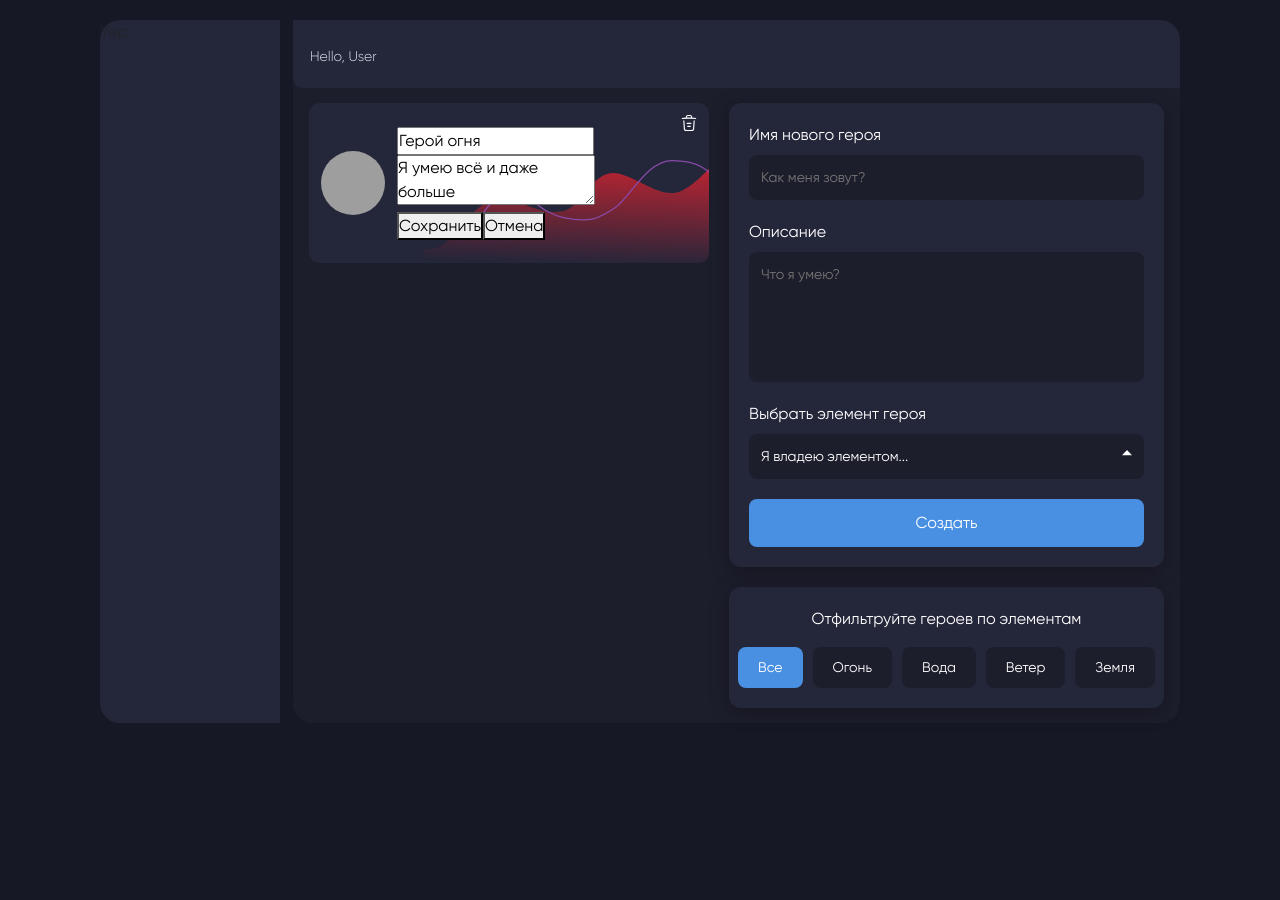
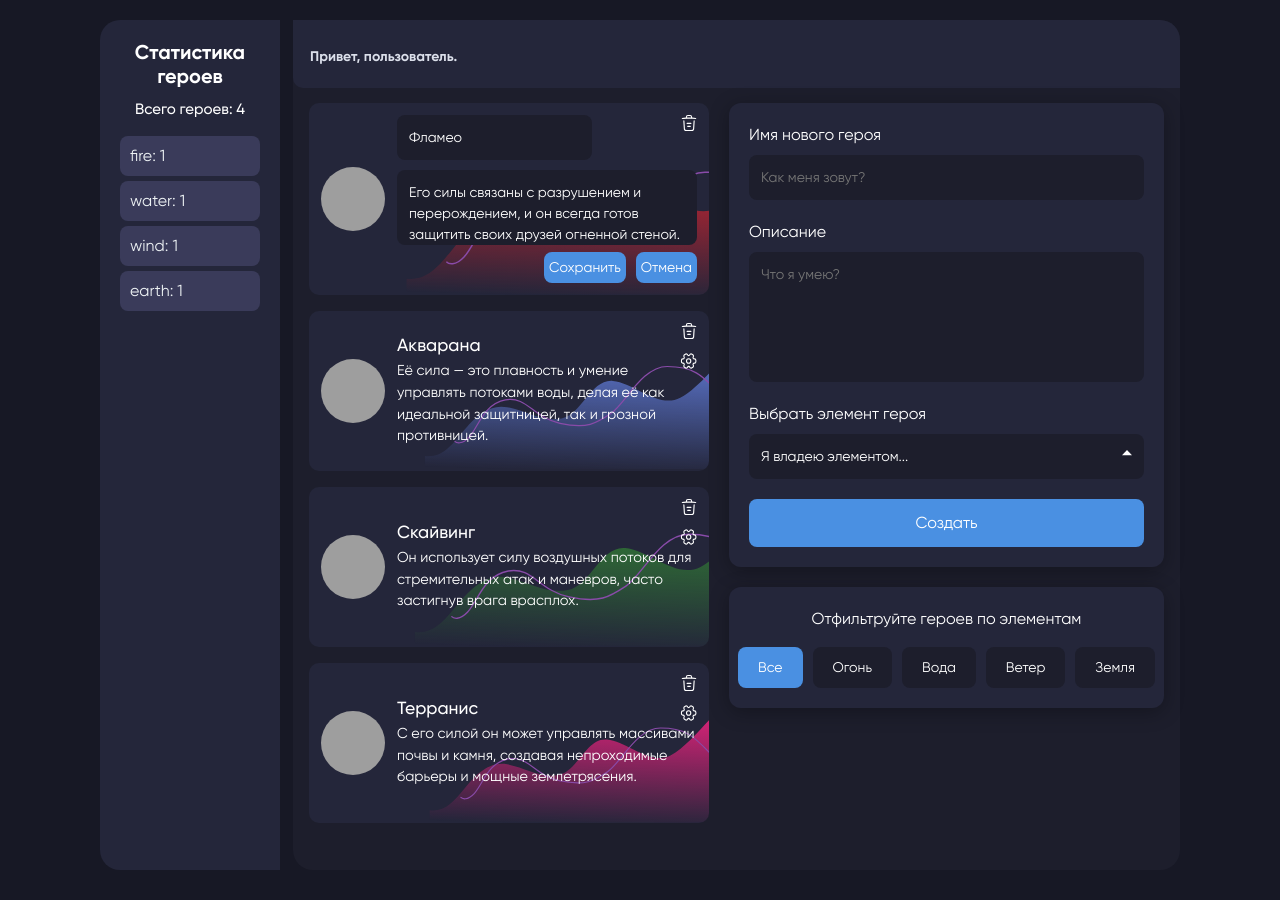
Before and after one commit to Isterya/hero-admin-panel, a React app: page / in a window 1280 px wide. Both pictures are taken after a click on the button 689 px from the left and 153 px from the top of the page. Before the commit the page ends 800 px from the top, so only its background shows below. Built offline with nearby package versions, Linux system fonts and the light colour scheme; data requests are answered from the project's data file; grey boxes are pictures that could not be loaded.

Commit message:
added statistics on created characters, redesigned the form for changing data, improved import of avatars for characters, font and styles of some interface elements are also improved

```diff
--- a/heroes.json
+++ b/heroes.json
@@ -1,11 +1,32 @@
 {
   "heroes": [
     {
-      "name": "Герой огня",
-      "description": "Я умею всё и даже больше",
+      "name": "Фламео",
+      "description": "Его силы связаны с разрушением и перерождением, и он всегда готов защитить своих друзей огненной стеной.",
       "element": "fire",
       "avatar": "/static/media/avatar-4.f13fedb9a89641bf0fc9b162d70388ee.svg",
       "id": "ab28ddd1-9ef5-4334-9e52-53cad501777a"
+    },
+    {
+      "name": "Акварана",
+      "description": "Её сила — это плавность и умение управлять потоками воды, делая её как идеальной защитницей, так и грозной противницей.",
+      "element": "water",
+      "avatar": "/static/media/avatar-3.6f857bb3029bfb346a304424691cfe8e.svg",
+      "id": "210dde35-8ca8-4dff-834a-b79bd5887db7"
+    },
+    {
+      "name": "Скайвинг",
+      "description": "Он использует силу воздушных потоков для стремительных атак и маневров, часто застигнув врага врасплох.",
+      "element": "wind",
+      "avatar": "/static/media/avatar-1.e4ba9d79cc51a3bbbdfe.svg",
+      "id": "c7fe8cd5-f209-45aa-890a-d5817e26b662"
+    },
+    {
+      "id": "a363f7f3-3c71-4bdd-8b48-3b569c00a25f",
+      "name": "Терранис",
+      "description": "С его силой он может управлять массивами почвы и камня, создавая непроходимые барьеры и мощные землетрясения.",
+      "element": "earth",
+      "avatar": "/static/media/avatar-7.2e9d9f677f42e953d4a5.svg"
     }
   ],
   "filters": [
--- a/src/components/heroesAddForm/HeroesAddForm.js
+++ b/src/components/heroesAddForm/HeroesAddForm.js
@@ -6,15 +6,10 @@ import store from '../../store';
 import { selectAll } from '../heroesFilters/filtersSlice';
 import { useCreateHeroMutation } from '../../api/apiSlice';
 
-import userFirstAvatar from '../../assets/avatars/avatar-1.svg';
-import userSecondAvatar from '../../assets/avatars/avatar-2.svg';
-import userThirdAvatar from '../../assets/avatars/avatar-3.svg';
-import userFourthAvatar from '../../assets/avatars/avatar-4.svg';
-import userFifthAvatar from '../../assets/avatars/avatar-5.svg';
-
 import './heroesAddForm.scss';
 
-const avatars = [userFirstAvatar, userSecondAvatar, userThirdAvatar, userFourthAvatar, userFifthAvatar];
+const avatarContext = require.context('../../assets/avatars', false, /\.svg$/);
+const avatars = avatarContext.keys().map(avatarContext);
 
 const HeroesAddForm = () => {
    const [heroName, setHeroName] = useState('');
--- a/src/components/heroesListItem/HeroesListItem.js
+++ b/src/components/heroesListItem/HeroesListItem.js
@@ -48,6 +48,7 @@ const HeroesListItem = ({ name, description, element, avatar, onDelete, onSave }
          <div className="heroes-list__content">
             {isEditing ? (
                <>
+                  <div className="form-group">
                      <input
                         type="text"
                         value={editedName}
@@ -55,12 +56,15 @@ const HeroesListItem = ({ name, description, element, avatar, onDelete, onSave }
                         className="heroes-list__input"
                         placeholder="Имя героя"
                      />
+                  </div>
+                  <div className="form-group">
                      <textarea
                         value={editedDescription}
                         onChange={(e) => setEditedDescription(e.target.value)}
                         className="heroes-list__textarea"
                         placeholder="Описание героя"
                      />
+                  </div>
                   <div className="heroes-list__edit-actions">
                      <button onClick={handleSaveClick} className="heroes-list__save-btn">
                         Сохранить
--- a/src/components/heroesListItem/heroesListItem.scss
+++ b/src/components/heroesListItem/heroesListItem.scss
@@ -104,4 +104,50 @@
       height: 100%;
       object-fit: contain;
    }
+
+   &__input,
+   &__textarea {
+      background-color: #1d1e2c;
+      border: none;
+      border-radius: 8px;
+      padding: 12px;
+      color: #ffffff;
+      font-size: 14px;
+      outline: none;
+      transition: background-color 0.3s ease, box-shadow 0.3s ease;
+
+      &:focus {
+         background-color: #282a3a;
+         box-shadow: 0px 0px 10px rgba(255, 255, 255, 0.2);
+      }
+   }
+
+   &__textarea {
+      margin-top: 10px;
+      resize: none;
+      height: 75px;
+      width: 100%;
+   }
+
+   &__edit-actions {
+      display: flex;
+      justify-content: flex-end;
+      gap: 10px;
+
+      .heroes-list__save-btn,
+      .heroes-list__cancel-btn {
+         background-color: #4a90e2;
+         color: #ffffff;
+         padding: 5px;
+         border: none;
+         border-radius: 8px;
+         font-size: 14px;
+         cursor: pointer;
+         transition: background-color 0.3s ease;
+
+         &:hover {
+            background-color: #357abd;
+         }
+      }
+   }
 }
--- a/src/components/heroesSidepanel/HeroesSidepanel.js
+++ b/src/components/heroesSidepanel/HeroesSidepanel.js
@@ -1,9 +1,27 @@
+import { useGetHeroesQuery } from '../../api/apiSlice';
+
+import StatisticsPanel from '../statisticsPanel/StatisticsPanel';
+
 import './heroesSidepanel.scss';
 
 const HeroesSidepanel = () => {
+   const { data: heroes = [], isLoading } = useGetHeroesQuery();
+
+   if (isLoading) {
+      return <div className="heroes-sidepanel">Загрузка...</div>;
+   }
+
+   const totalHeroes = heroes.length;
+
+   const elementCounts = heroes.reduce((acc, hero) => {
+      const element = hero.element || 'unknown';
+      acc[element] = (acc[element] || 0) + 1;
+      return acc;
+   }, {});
+
    return (
       <div className="heroes-sidepanel">
-         <p>Yep</p>
+         <StatisticsPanel total={totalHeroes} stats={elementCounts} />
       </div>
    );
 };
--- a/src/components/heroesTopPanel/HeroesTopPanel.js
+++ b/src/components/heroesTopPanel/HeroesTopPanel.js
@@ -3,7 +3,7 @@ import './heroesTopPanel.scss';
 const HeroesTopPanel = () => {
    return (
       <header className="heroes-header">
-         <p className="heroes-header__greeting">Hello, User</p>
+         <p className="heroes-header__greeting">Привет, пользователь.</p>
       </header>
    );
 };
--- a/src/components/heroesTopPanel/heroesTopPanel.scss
+++ b/src/components/heroesTopPanel/heroesTopPanel.scss
@@ -5,7 +5,7 @@
    background: #24263a;
 
    &__greeting {
-      font-weight: 300;
+      font-weight: 700;
       font-size: 14px;
       color: #dbdfea;
       margin: 26px 0 0 17px;
--- /dev/null
+++ b/src/components/statisticsPanel/StatisticsPanel.js
@@ -0,0 +1,19 @@
+import './statisticsPanel.scss';
+
+const StatisticsPanel = ({ total, stats }) => {
+   return (
+      <div className="statistics-panel">
+         <h3 className='statistics-panel__header'>Статистика героев</h3>
+         <p className='statistics-panel__total'>Всего героев: {total}</p>
+         <ul className='statistics-panel__list'>
+            {Object.entries(stats).map(([element, count]) => (
+               <li className='statistics-panel__elem' key={element}>
+                  {element}: {count}
+               </li>
+            ))}
+         </ul>
+      </div>
+   );
+};
+
+export default StatisticsPanel;
--- /dev/null
+++ b/src/components/statisticsPanel/statisticsPanel.scss
@@ -0,0 +1,35 @@
+.statistics-panel {
+   padding: 20px;
+
+   &__header {
+      text-align: center;
+      margin-bottom: 10px;
+      font-size: 20px;
+      color: #fff;
+      font-weight: 700;
+   }
+
+   &__total {
+      margin-bottom: 15px;
+      text-align: center;
+      font-size: 15px;
+      color: #fff;
+      font-weight: 500;
+   }
+
+   &__elem {
+      display: flex;
+      justify-content: space-between;
+      padding: 8px 10px;
+      background-color: #3a3b5a;
+      margin: 5px 0;
+      border-radius: 8px;
+      color: #edf2f4;
+      font-weight: 400;
+      transition: transform 0.2s;
+
+      &:hover {
+         transform: scale(1.03);
+      }
+   }
+}
```
Also changed, not shown: src/assets/avatars/avatar-10.svg (added), src/assets/avatars/avatar-6.svg (added), src/assets/avatars/avatar-7.svg (added), src/assets/avatars/avatar-8.svg (added), src/assets/avatars/avatar-9.svg (added). Lines whose indentation alone changed are shown as unchanged.
